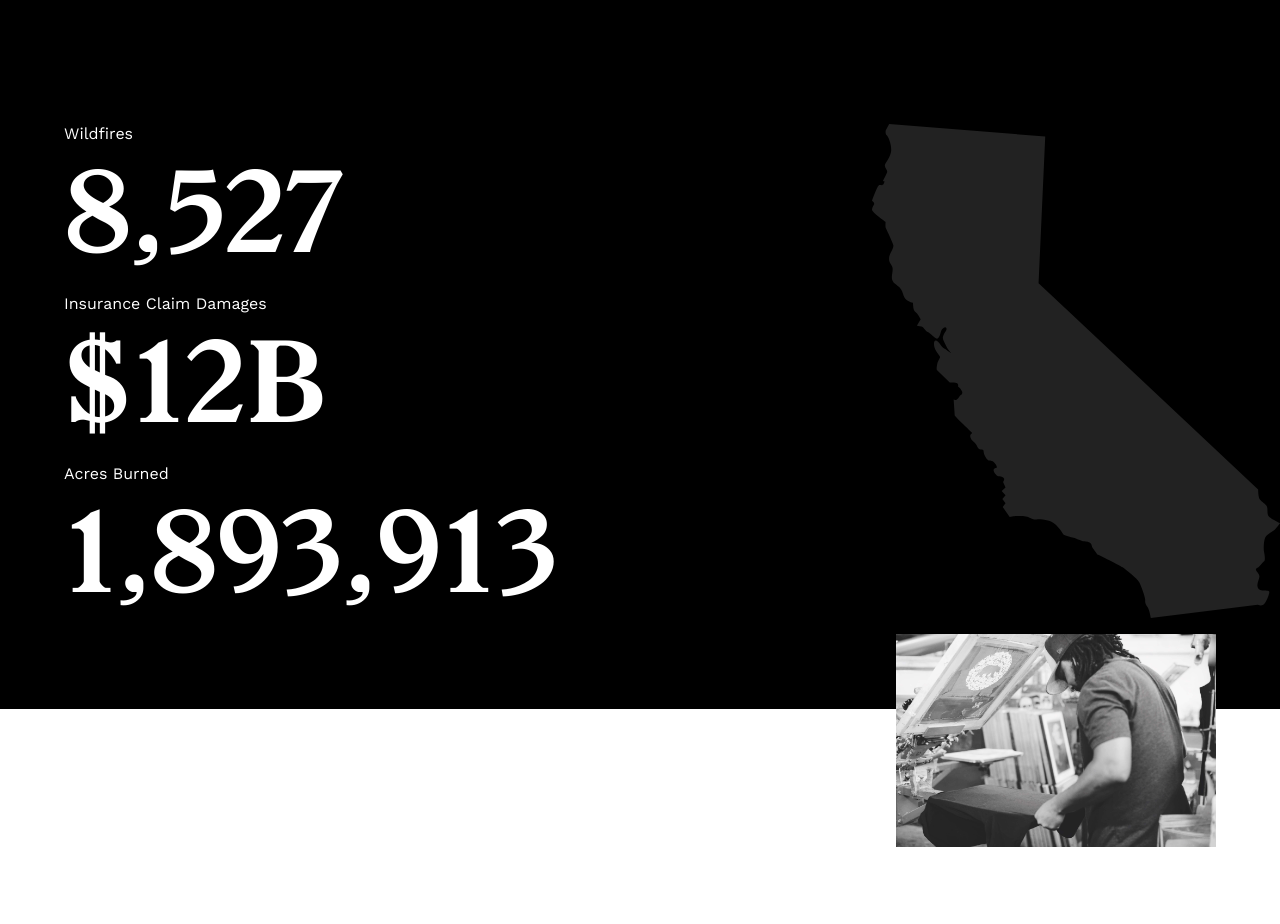
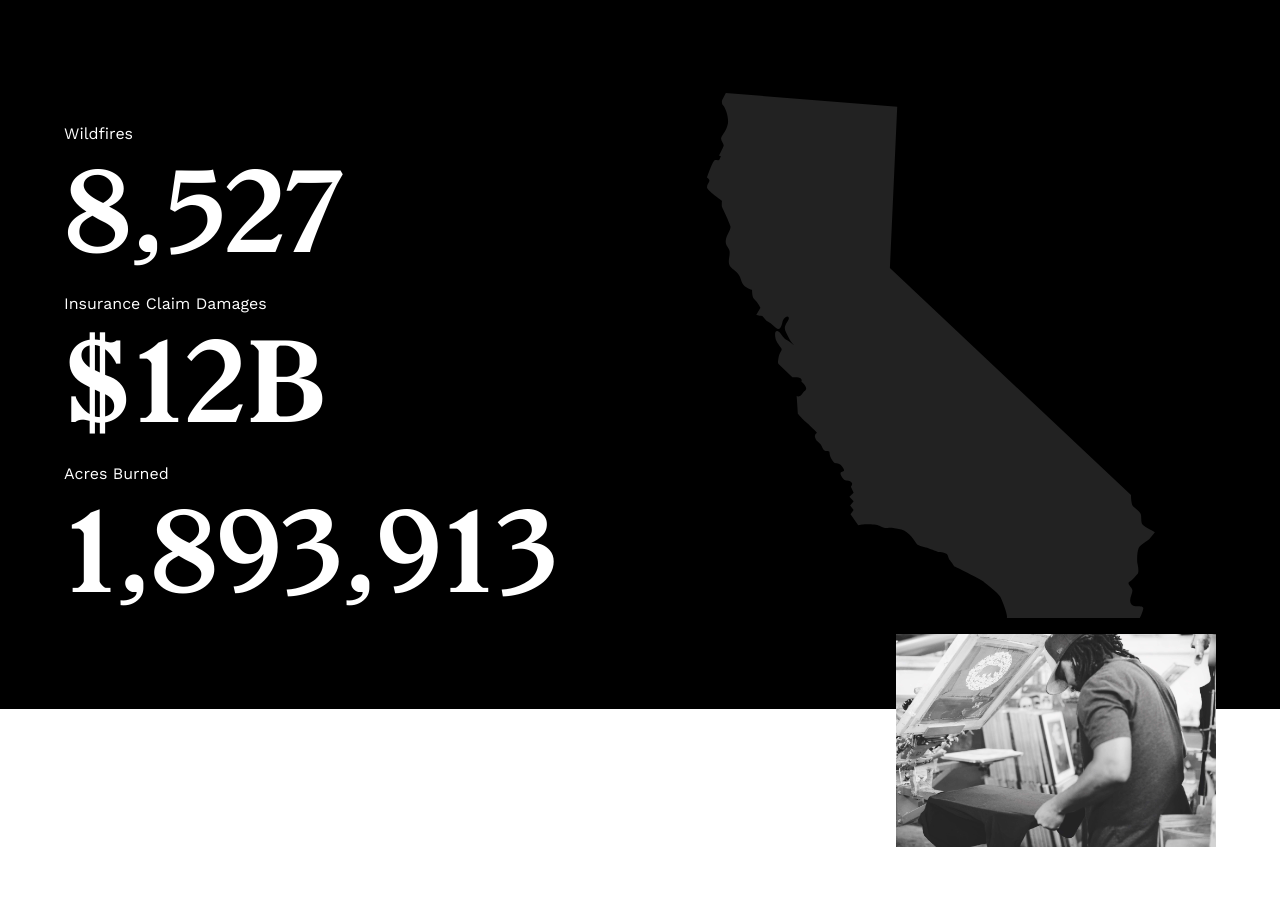
Before and after one commit to asdfjennifer/California-Calling, a plain HTML site: page index.html in a window 1280 px wide. Shown: the part 1720-2644 px from the top of the page. Drawn offline with nearby package versions, Linux system fonts and the light colour scheme; a script that the page names is missing.

Commit message:
tried to transform map img

```diff
--- a/assets/css/style.css
+++ b/assets/css/style.css
@@ -46,6 +46,10 @@ figcaption {
 header {
     background: #000;
     color: #fff;
+    background: url("../img/map.svg") right no-repeat;
+    background-size: 35%;
+    background-position: 85% 101%;
+    /* transform: rotate(15deg); */
 }
 
 .line {
@@ -106,7 +110,9 @@ h2 {
 /* ASIDE */
 
 aside {
-    background: url("../img/map.svg") right no-repeat;
+    /* background: url("../img/map.svg") right no-repeat;
+    background-size: 50%;
+    background-position: 100% 100%; */
 }
 
 aside p {
```
